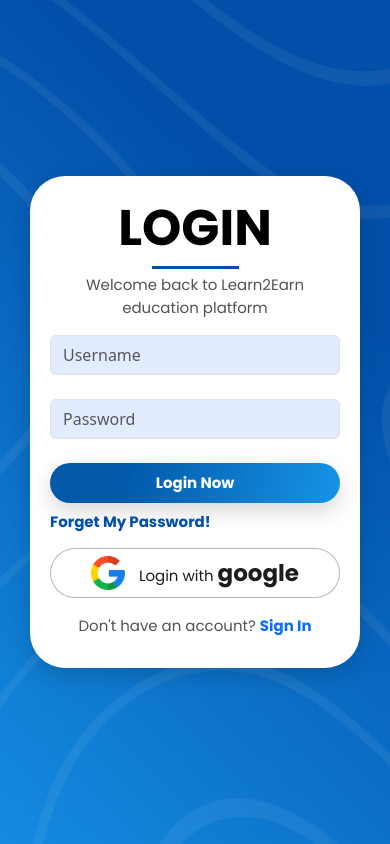
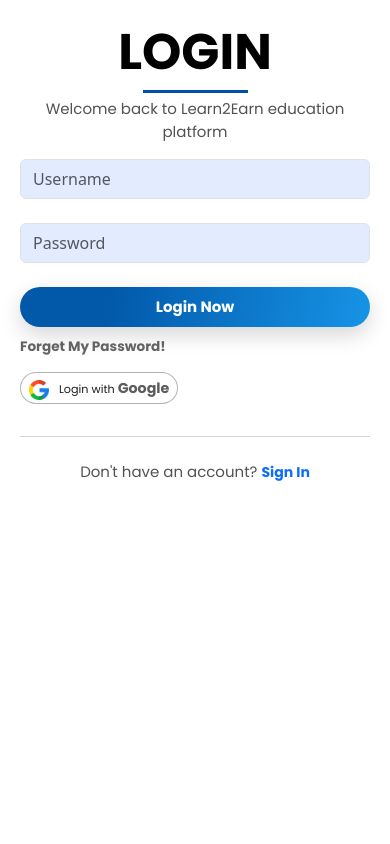
Before and after one commit to AbdalllahSamy/learn2earn_frontend, a React (Create React App) app: page /login in a window 390 px wide. Built offline with nearby package versions, Linux system fonts and the light colour scheme.

Commit message:
Handle auth info, handle dashboard navigating, fix some of CSS login page

```diff
--- a/src/App.js
+++ b/src/App.js
@@ -1,27 +1,8 @@
-import './App.css';
-import { RouterProvider, createBrowserRouter, Navigate, Route, Routes } from 'react-router-dom'
-import Layout from './Component/Layout/Layout'
-import Login from './Component/Login/Login.jsx'
-import Register from './Component/Register/Register.jsx'
-import TeacherDashboard from './Component/Teacher/TeacherDashboard.jsx'
-import RequireAuth from './Component/auth/RequireAuth.js';
-
-
+import "./App.css";
+import RoutingHandler from "./Routing/RoutingHandler.jsx";
 
 function App() {
-  return (
-    <Routes>
-      <Route path="/" element={<Layout />}>
-        <Route path="login" element={<Login />} />
-        <Route path="register" element={<Register />} />
-        <Route element={<RequireAuth />}>
-          <Route path="teacher/">
-            <Route path="dashboard" element={<TeacherDashboard />} />
-          </Route>
-        </Route>
-      </Route>
-    </Routes>
-  );
+  return <RoutingHandler />;
 }
 
 export default App;
--- a/src/Component/Layout/Layout.jsx
+++ b/src/Component/Layout/Layout.jsx
@@ -1,14 +1,26 @@
-import React, { useEffect } from 'react'
-import { Outlet } from 'react-router-dom'
+import React, { useEffect } from "react";
+import { Outlet } from "react-router-dom";
+import { useNavigate } from "react-router-dom";
+import { useLocation } from "react-router-dom";
+export default function Layout() {
+  const navigate = useNavigate();
+  const location = useLocation();
 
-export default function Layout() {
+  console.log(location.pathname);
+
+  const auth = JSON.parse(localStorage.getItem("auth"));
+
+  useEffect(() => {
+    if (auth) {
+      if (location.pathname === "/") navigate(`/${auth.type}/dashboard`);
+    } else navigate(`${location.pathname}`);
+  }, []);
 
   return (
     <>
       {/* <Navbar /> */}
       <Outlet></Outlet>
       {/* <Footer /> */}
-
     </>
-  )
+  );
 }
--- /dev/null
+++ b/src/Component/Loading/Loading.jsx
@@ -0,0 +1,10 @@
+import React from "react";
+import { ThreeCircles } from "react-loader-spinner";
+export default function Loading() {
+  return (
+    // classes temp for now until I did the main layout structure.
+    <div className="h-[100vh]">
+      <ThreeCircles />
+    </div>
+  );
+}
--- a/src/Component/Login/Login.module.css
+++ b/src/Component/Login/Login.module.css
@@ -23,6 +23,7 @@
     min-height: 100vh;
     padding: 0 100px;
     display: flex;
+    flex-direction: column;
     align-items: center;
     justify-content: center;
 }
@@ -60,17 +61,17 @@
     right: -45px;
     top: 10px;
     font-family: Poppins;
-    font-size: 65px;
+    font-size: 4.0625em; /* 65px */
     font-style: normal;
     font-weight: 700;
-    line-height: 60px;
+
     /* 116.667% */
 }
 
 .h3Login {
     color: #000;
     font-family: Poppins;
-    font-size: 65px;
+    font-size: 3.0625em; /* 65px */
     font-style: normal;
     font-weight: 700;
     line-height: normal;
@@ -89,7 +90,7 @@
 .pLogin {
     color: #525252;
     font-family: Poppins;
-    font-size: 18px;
+    font-size: 1.125em; /* 18px */
     font-style: normal;
     font-weight: 400;
     line-height: normal;
@@ -106,7 +107,7 @@
     color: #FFF;
     width: 100%;
     font-family: Poppins;
-    font-size: 18px;
+    font-size: 1em; /* 18px */
     font-weight: 700;
     border-radius: 30px;
     background: linear-gradient(100deg, #0258A9 24.68%, #199BEE 109.55%);
@@ -117,9 +118,9 @@
 
 .forgetPassword {
     text-align: left;
-    color: #024FA9;
+    color: #0000009a;
     font-family: Poppins;
-    font-size: 20px;
+    font-size: 0.85em; /* 20px */
     font-style: normal;
     margin: 10px 0 15px;
     font-weight: 700;
@@ -127,24 +128,27 @@
 }
 
 .loginWithGoogle {
-    height: 63px;
-    width: 100%;
+    width: fit-content;
+    padding: 0.5em 1.5em;
     background: #FFF;
-    border-radius: 30px;
+    border-radius: 1000px;
     border: 1px solid rgba(132, 132, 132, 0.60);
     justify-content: center;
     align-items: center;
     text-decoration: none;
+    margin-bottom: 2em;
 }
 
 .googleImg {
-    width: 40px;
+    width: 30px;
+    height: 30px;
+    object-fit: cover;
 }
 
 .regularSpan {
     color: #1C1C1C;
     font-family: Poppins;
-    font-size: 23px;
+    font-size: 0.8em; /* 23px */
     font-style: normal;
     font-weight: 400;
     display: block;
@@ -153,18 +157,21 @@
 }
 
 .googleSpan {
-    color: #1C1C1C;
+    color: #1c1c1cb7;
     font-family: Poppins;
-    font-size: 23px;
+    text-transform: capitalize;
+    font-size: 1.275em; /* 23px */
     font-style: normal;
     font-weight: 700;
     line-height: normal;
 }
 
 .donotHaveAcc {
+    border-top: 1px solid rgba(0, 0, 0, 0.173);
+    padding-top: 1.5em;
     color: #525252;
     font-family: Poppins;
-    font-size: 24px;
+    font-size: 1em; /* 24px */
     font-style: normal;
     font-weight: 400;
     line-height: normal;
@@ -173,7 +180,7 @@
 .Signin {
     color: #024FA9;
     font-family: Poppins;
-    font-size: 24px;
+    font-size: 1em; /* 24px */
     font-style: normal;
     font-weight: 700;
     line-height: normal;
@@ -199,20 +206,20 @@
     }
 
     .h3Login {
-        font-size: 50px;
+        font-size: 3.125em; /* 50px */
         font-weight: 700;
     }
 
     .smallCard {
         padding: 15px 20px;
         background-color: #fff;
-        margin: 30px;
-        border-radius: 35px;
+        flex-grow: 1;
+        border-radius: 0px;
         box-shadow: 0px 8px 21px 0px rgba(0, 0, 0, 0.16);
     }
 
     .submitForm {
-        font-size: 15px;
+        font-size: 0.9375em; /* 15px */
         font-weight: 700;
         height: 40px;
     }
@@ -226,38 +233,17 @@
     .donotHaveAcc,
     .Signin,
     .pLogin {
-        font-size: 15px;
+        font-size: 0.9375em; /* 15px */
     }
-
     .loginWithGoogle {
-        height: 50px;
-        padding: 2px;
-        font-size: 20px;
+       padding: 0.2em 0.5em;
     }
-
+    .googleImg {
+        width: 20px;
+        height: 20px;
+    }
     .regularSpan {
-        font-size: 15px;
-        display: block;
-        margin-left: 10px;
-        margin-left: 0;
-    }
-
-    .googleDiv {
-        display: flex;
-        justify-content: center;
-        align-items: center;
-    }
-
-    .googleImg {
-        display: block;
-        width: 70%;
-    }
-
-    .forgetPassword {
-        font-size: 15px;
-        font-weight: 700;
-        margin: 7px 0 15px;
-        text-align: left;
+        font-size: 0.7em; /* 23px */
     }
 }
 
@@ -274,7 +260,7 @@
     }
 
     .pWoman {
-        font-size: 35px;
+        font-size: 2.1875em; /* 35px */
         line-height: 35px;
         margin-top: -5px;
     }
@@ -286,7 +272,7 @@
     .donotHaveAcc,
     .Signin,
     .pLogin {
-        font-size: 15px;
+        font-size: 0.9375em; /* 15px */
     }
 }
 
@@ -309,7 +295,7 @@
     }
 
     .pWoman {
-        font-size: 50px;
+        font-size: 3.125em; /* 50px */
         font-weight: 700;
         line-height: 47px;
         margin-top: -10px;
@@ -335,7 +321,7 @@
     }
 
     .pWoman {
-        font-size: 70px;
+        font-size: 4.375em; /* 70px */
         font-weight: 700;
         line-height: 70px;
         margin: 0 -10px 0 -60px;
--- /dev/null
+++ b/src/Component/Register/Admin/AdminDashboard.jsx
@@ -0,0 +1,9 @@
+import React from 'react'
+
+export default function AdminDashboard() {
+  return (
+    <div>
+      <h1>Admin Dashboard is here</h1>
+    </div>
+  )
+}
--- /dev/null
+++ b/src/Component/Register/Parent/ParentDashboard.jsx
@@ -0,0 +1,9 @@
+import React from 'react'
+
+export default function ParentDashboard() {
+  return (
+    <div>
+      <h1>Parent Dashboard is here</h1>
+    </div>
+  )
+}
--- /dev/null
+++ b/src/Component/Register/Student/StudentDashboard.jsx
@@ -0,0 +1,9 @@
+import React from 'react'
+
+export default function StudentDashboard() {
+  return (
+    <div>
+      <h1>Student Dashboard is here</h1>
+    </div>
+  )
+}
--- a/src/Component/Teacher/TeacherDashboard.jsx
+++ b/src/Component/Teacher/TeacherDashboard.jsx
@@ -2,7 +2,9 @@ import React from 'react'
 
 function TeacherDashboard() {
   return (
-    <div>TeacherDashboard</div>
+    <div>
+      <h1>Teacher Dashboard is here</h1>
+    </div>
   )
 }
 
--- a/src/Component/auth/RequireAuth.js
+++ b/src/Component/auth/RequireAuth.js
@@ -1,15 +1,16 @@
 import { useLocation, Navigate, Outlet } from "react-router-dom";
 import useAuth from "../../hooks/useAuth";
+import Loading from "../Loading/Loading";
 
 const RequireAuth = ({ allowedType }) => {
-    const { auth } = useAuth();
-    const location = useLocation();
+  const { auth } = useAuth();
 
-    return (
-        auth?.user?.find(type => allowedType?.includes(type))
-            ? <Outlet />
-            : <Navigate to="/login" state={{ from: location }} replace />
-    )
-}
+  if (localStorage.getItem("auth")) {
+    return <Outlet />;
+  }
+  else {
+    return <Navigate to="/login" />;
+  }
+};
 
 export default RequireAuth;
--- /dev/null
+++ b/src/Routing/RoutingHandler.jsx
@@ -0,0 +1,50 @@
+import React from "react";
+import { Navigate, Route, Routes } from "react-router-dom";
+import { useLocation } from "react-router-dom";
+
+// Import the components that will be rendered based on the current location
+import Login from "../Component/Login/Login";
+import Register from "../Component/Register/Register";
+import Layout from "../Component/Layout/Layout";
+import RequireAuth from "../Component/auth/RequireAuth";
+
+import TeacherDashboard from "../Component/Teacher/TeacherDashboard";
+import StudentDashboard from "../Component/Register/Student/StudentDashboard";
+import ParentDashboard from "../Component/Register/Parent/ParentDashboard";
+import AdminDashboard from "../Component/Register/Admin/AdminDashboard";
+
+const RoutingHandler = () => {
+  const location = useLocation();
+
+  return (
+    // Render the routes based on the current location
+    <Routes>
+      <Route path="/" loader={()=>{
+        if (localStorage.getItem("auth")) {
+          return Navigate("/dashboard");
+        } else {
+          return <Login />;
+        }
+      }} element={<Layout />}>
+        <Route path="login" element={<Login />} />
+        <Route path="register" element={<Register />} />
+        <Route element={<RequireAuth/>}>
+          <Route path="teacher/">
+            <Route path="dashboard" element={<TeacherDashboard />} />
+          </Route>
+          <Route path="student/">
+            <Route path="dashboard" element={<StudentDashboard />} />
+          </Route>
+          <Route path="parent/">
+            <Route path="dashboard" element={<ParentDashboard />} />
+          </Route>
+          <Route path="admin/">
+            <Route path="dashboard" element={<AdminDashboard />} />
+          </Route>
+        </Route>
+      </Route>
+    </Routes>
+  );
+};
+
+export default RoutingHandler;
--- a/src/context/AuthProvider.js
+++ b/src/context/AuthProvider.js
@@ -3,12 +3,15 @@ import { createContext, useState } from "react";
 const AuthContext = createContext({});
 
 export const AuthProvider = ({ children }) => {
-    const [auth, setAuth] = useState({});
+
+    const [auth, setAuth] = useState(JSON.parse(localStorage.getItem("auth")) || {});
+
+    console.log(auth);
     return (
         <AuthContext.Provider value={{ auth, setAuth }}>
             {children}
         </AuthContext.Provider>
-    )
-}
+    );
+};
 
 export default AuthContext;
```
Also changed, not shown: src/Component/Login/Login.jsx (+131 -77 lines).
